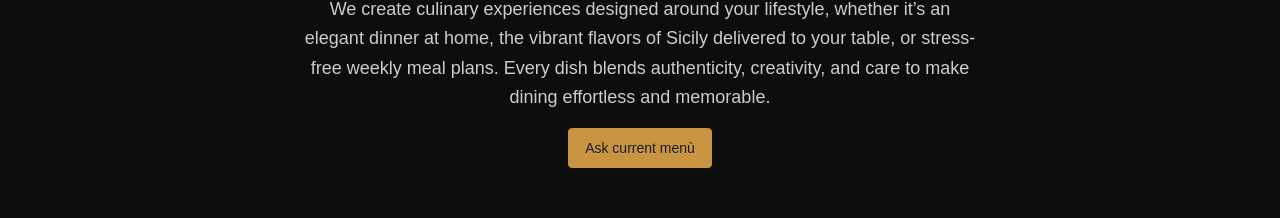
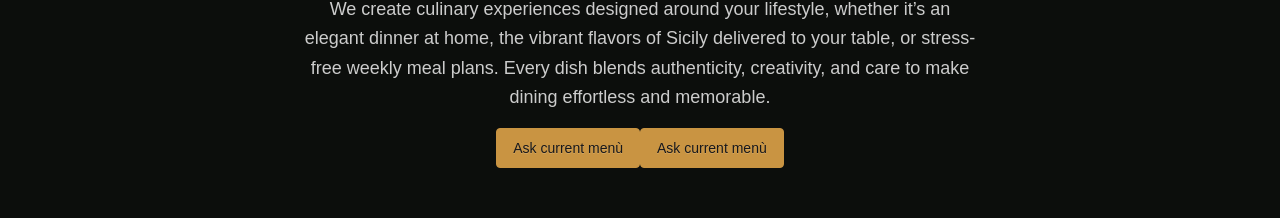
Before and after one commit to francescocori/saltella2, a Next.js app: page / in a window 1280 px wide. Shown: the part 1075-1293 px from the top of the page. Built offline with nearby package versions, Linux system fonts and the light colour scheme; a web font is replaced by a local one.

Commit message:
added whatapp to cta

```diff
--- a/src/components/Hero/index.tsx
+++ b/src/components/Hero/index.tsx
@@ -91,6 +91,14 @@ export default function Hero() {
             >
               Ask current menù
             </button>
+            <a
+              href="https://wa.me/351912345678?text=Hi%20Francesco,%20can%20you%20send%20me%20the%20current%20menu?"
+              target="_blank"
+              rel="noopener noreferrer"
+              className="font-founders mt-4 btn bg-brand-goldDark border-brand-goldDark font-medium shadow-none"
+            >
+              Ask current menù
+            </a>
           </div>
         </div>
       </div>
```
